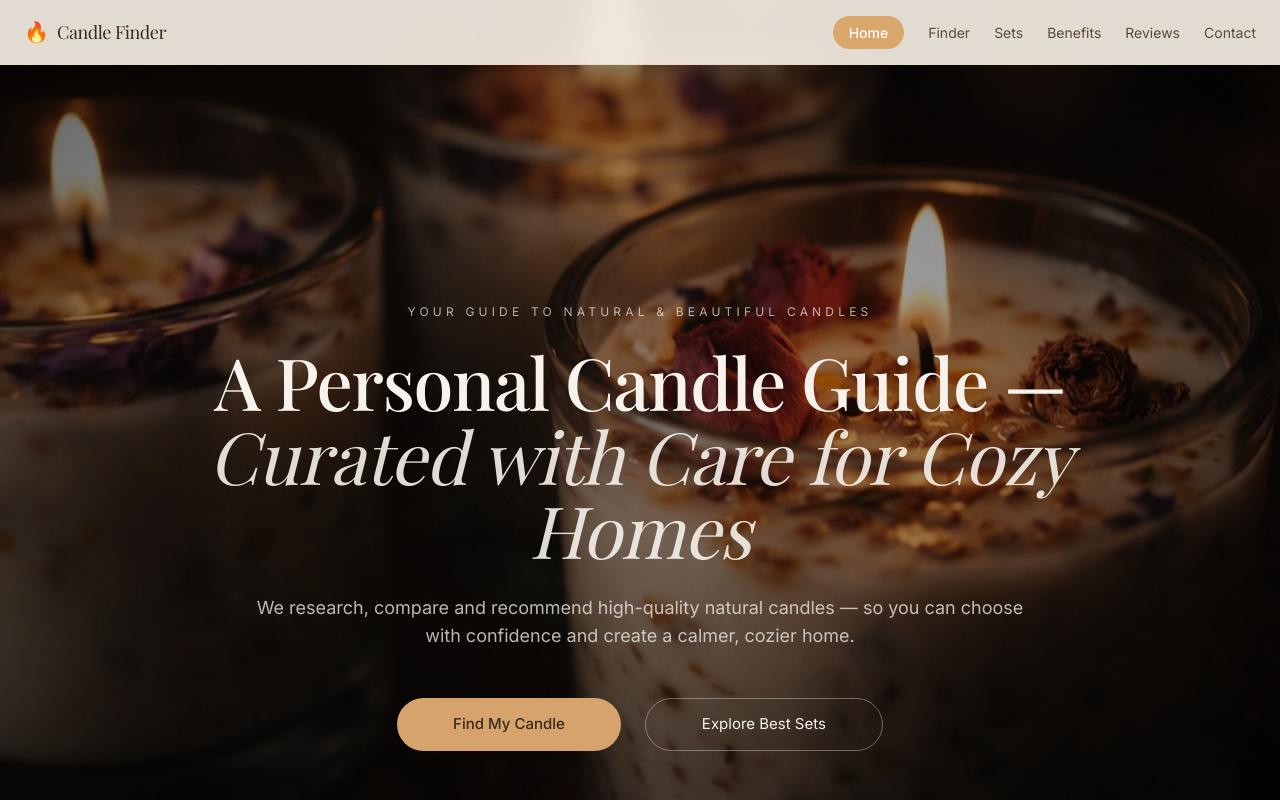
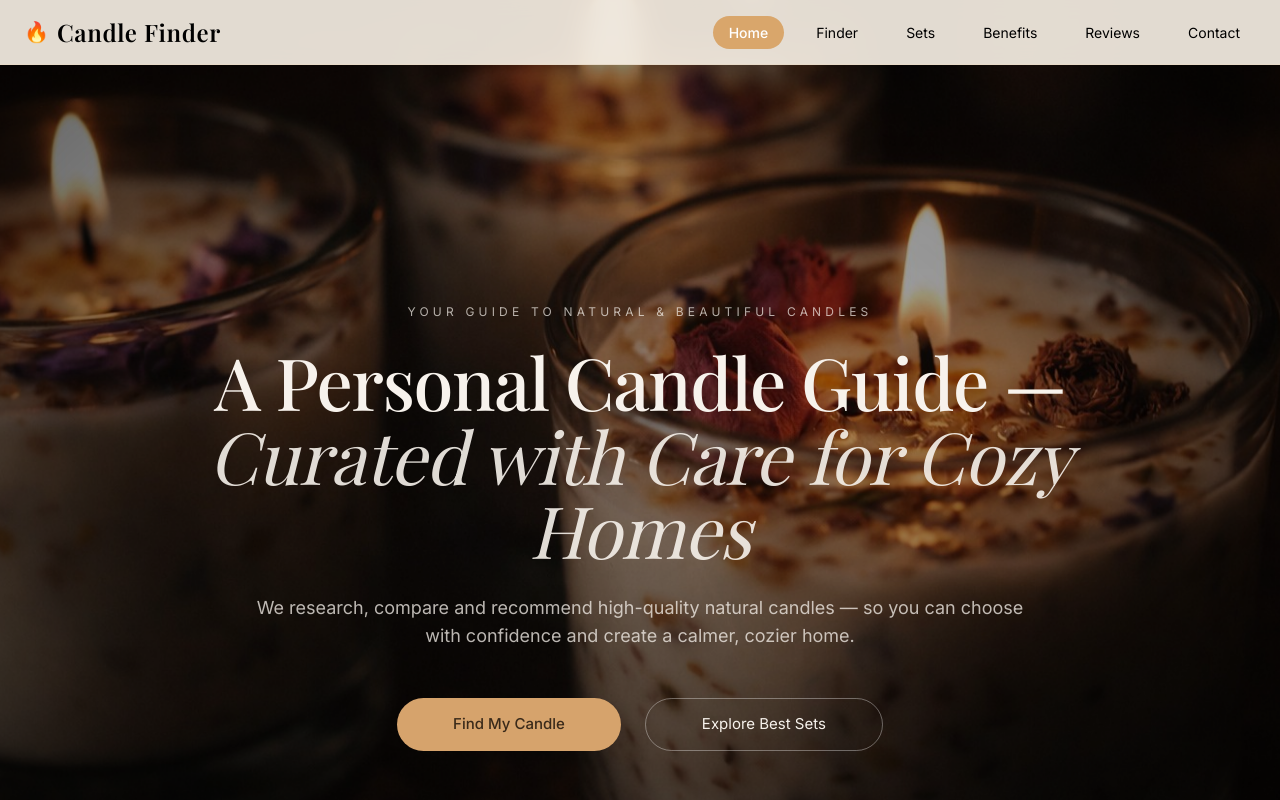
Before and after one commit to Franchellollo/candle-finder, a React (Vite) app: page / in a window 1280 px wide. Shown: the top 800 px of the page. Built offline with nearby package versions, Linux system fonts and the light colour scheme; a web font is replaced by a local one.

Commit message:
Stable header before active routes

```diff
--- a/src/components/Header.jsx
+++ b/src/components/Header.jsx
@@ -6,13 +6,13 @@ export default function Header() {
           {/* Logo */}
           <div className="flex items-center gap-2">
             <span className="text-xl">🔥</span>
-            <span className="font-serif text-[18px] tracking-tight text-[#3A2A1A]">
+            <span className="font-serif text-2xl font-bold tracking-wide text-black">
               Candle Finder
             </span>
           </div>
 
           {/* Navigation */}
-          <nav className="flex items-center gap-6 text-[14px] text-[#5A4A3A]">
+          <nav className="flex items-center gap-4 text-[14px] text-black">
             {/* Active */}
             <span className="px-4 py-[6px] rounded-full bg-[#D9A66B] text-white font-medium">
               Home
@@ -24,7 +24,11 @@ export default function Header() {
                 <a
                   key={item}
                   href="#"
-                  className="hover:text-[#3A2A1A] transition-colors duration-150"
+                  className="
+                    px-4 py-[6px] rounded-full          // ★ pievienots (pill forma)
+                    transition-colors duration-200     // ★ maigā animācija
+                    hover:bg-black/5                   // ★ Hostinger-style hover fons
+                  "
                 >
                   {item}
                 </a>
```
